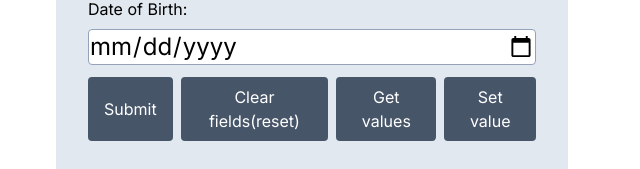
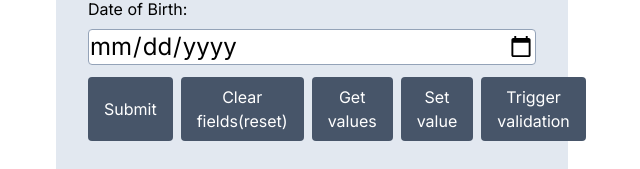
Before and after one commit to OkkashaAlly/react-hook-form, a Next.js app: page / in a window 1280 px wide. Shown: the part 831-1000 px from the top of the page, without its empty margins (328-968 px from the left). Built offline with nearby package versions, Linux system fonts and the light colour scheme; no server answers.

Commit message:
28 - Manually Trigger Validations

```diff
--- a/app/page.tsx
+++ b/app/page.tsx
@@ -29,6 +29,7 @@ export default function Home() {
     getValues,
     setValue,
     reset,
+    trigger,
   } = useForm<FormValues>({
     defaultValues: async () => {
       const response = await fetch(
@@ -163,14 +164,14 @@ export default function Home() {
                   !fieldValue.toLowerCase().endsWith("baddomain.com") ||
                   "This Email domain is not supported",
 
-                emailAvaliable: async (fieldValue) => {
+                emailAvaliable: async fieldValue => {
                   const response = await fetch(
                     `https://jsonplaceholder.typicode.com/users?email=${fieldValue}`
                   );
                   const data = await response.json();
                   const foundUser = data.length > 0;
                   return !foundUser || "Email already taken";
-                }
+                },
               },
             })}
           />
@@ -320,6 +321,14 @@ export default function Home() {
           >
             Set value
           </button>
+          <button
+            onClick={() => trigger("channel")}
+            // onClick={()=> trigger()}
+            type="button"
+            className="rounded bg-slate-600 p-4 py-2 text-white"
+          >
+            Trigger validation
+          </button>
         </div>
       </form>
       <DevTool control={control} />
```
